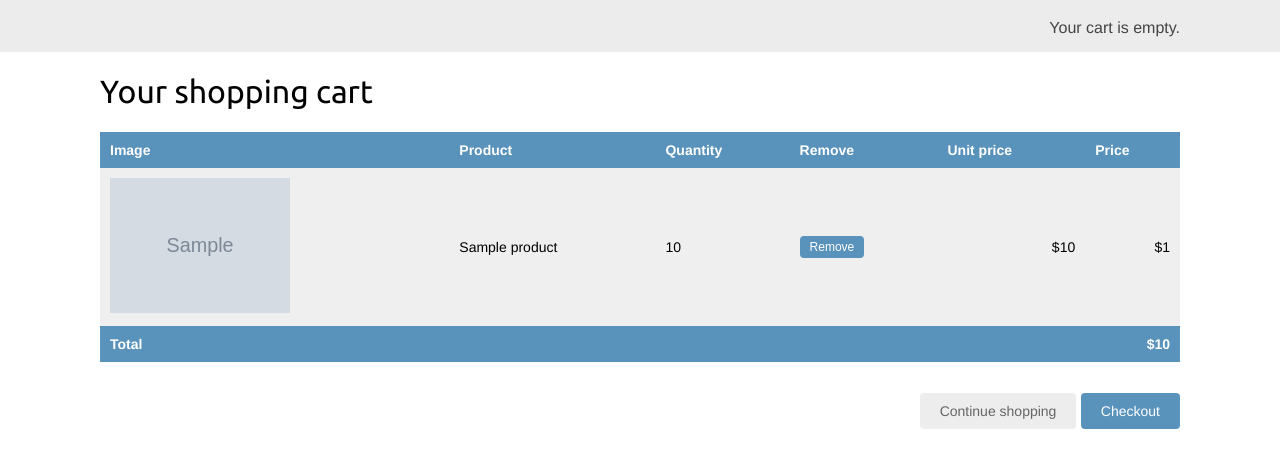
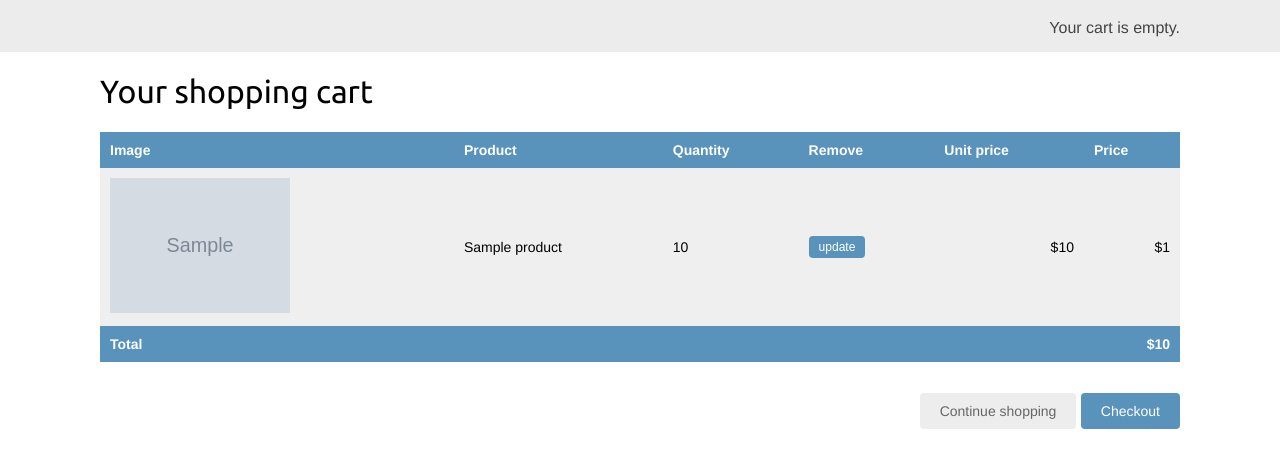
Before and after one commit to Baah-Danso-Kenneth/building-online-shop, a Django app: template templates/carts/detail.html in a window 1280 px wide. Shown: the part 46-514 px from the top of the page. Run offline with Django 4.2, Linux system fonts and the light colour scheme; the template is opened without the code that fills it: most values are stand-ins (such as "Sample title", 1, 10 or a date in 2020); grey boxes marked "Sample" are stand-in pictures.

Commit message:
update quantity of product before adding them to the cart for payment

```diff
--- /dev/null
+++ b/carts/context-processors.py
@@ -0,0 +1,5 @@
+from .cart import Cart
+
+
+def cart(request):
+    return {'cart':Cart(request)}
--- a/carts/views.py
+++ b/carts/views.py
@@ -23,4 +23,9 @@
 
 def cart_detail(request):
     cart = Cart(request)
+    for item in cart:
+        item['update_quantity_form']= CartAddProduct(initial={
+            'quantity':item['quantity'],
+            'override':True
+        })
     return render(request,'carts/detail.html',{'cart':cart})
--- a/templates/carts/detail.html
+++ b/templates/carts/detail.html
@@ -31,7 +31,9 @@
 <td>
 <form action="{% url 'carts:cart_remove' product.id %}"
 method="post">
-<input type="submit" value="Remove">
+    {{item.update_quantity_form.quantity}}
+    {{item.update_quantity_form.override}}
+<input type="submit" value="update">
 {% csrf_token %}
 </form>
 </td>
```
